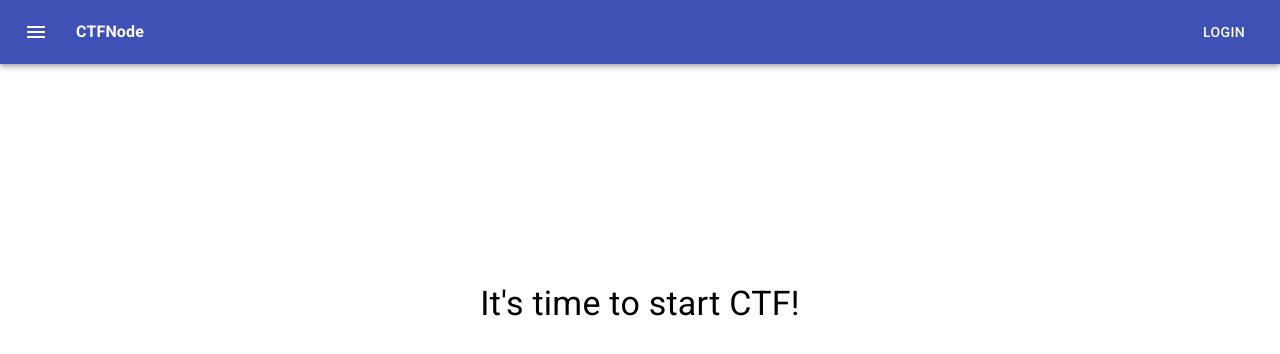
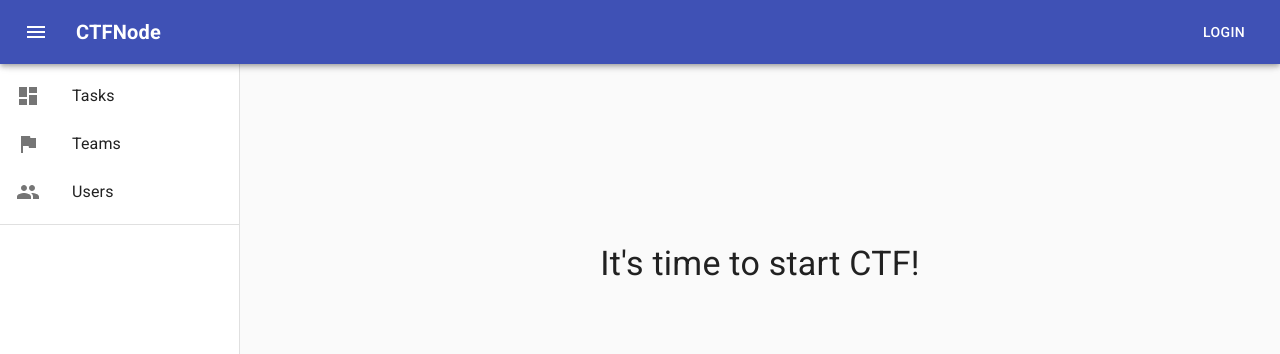
Before and after one commit to kanitelk/CTFNode, a React (Create React App) app in the folder react-app/: page / in a window 1280 px wide. Shown: the top 354 px of the page. Built offline with nearby package versions, Linux system fonts and the light colour scheme.

Commit message:
basic sidebar

```diff
--- a/react-app/src/components/App/App.tsx
+++ b/react-app/src/components/App/App.tsx
@@ -8,15 +8,38 @@ import { HomePage } from "../../pages/Home/HomePage";
 import { Header } from "../Layout/Header/Header";
 import { LoginPage } from "../../pages/Login/LoginPage";
 import { RegisterPage } from "../../pages/Login/RegisterPage";
+import { Sidebar } from "../Layout/Sidebar/Sidebar";
+import {
+  createStyles,
+  CssBaseline,
+  makeStyles,
+  Theme,
+} from "@material-ui/core";
+
+const useStyles = makeStyles((theme: Theme) =>
+  createStyles({
+    content: {
+      flexGrow: 1,
+      padding: theme.spacing(3),
+    },
+  })
+);
 
 function App() {
+  const classes = useStyles();
+
   return (
-    <div className="App" style={{ height: "100%" }}>
+    <div className="App" style={{ height: "100%", display: "flex" }}>
+      <CssBaseline />
       <Router>
         <Header />
-        <Route path="/" exact component={HomePage} />
-        <Route path="/login" exact component={LoginPage} />
-        <Route path="/register" exact component={RegisterPage} />
+        <Sidebar />
+        <main className={classes.content}>
+          <Route path="/" exact component={HomePage} />
+          <Route path="/login" exact component={LoginPage} />
+          <Route path="/register" exact component={RegisterPage} />
+          <Route path="/tasks" exact component={RegisterPage} />
+        </main>
       </Router>
     </div>
   );
--- a/react-app/src/components/Layout/Header/Header.tsx
+++ b/react-app/src/components/Layout/Header/Header.tsx
@@ -5,6 +5,7 @@ import {
   makeStyles,
   Theme,
   Toolbar,
+  Tooltip,
   Typography,
 } from "@material-ui/core";
 import AppBar from "@material-ui/core/AppBar/AppBar";
@@ -22,15 +23,24 @@ const useStyles = makeStyles((theme: Theme) =>
     root: {
       flexGrow: 1,
     },
+    appBar: {
+      zIndex: theme.zIndex.drawer + 1,
+    },
     menuButton: {
       marginRight: theme.spacing(2),
     },
     title: {
-      flexGrow: 1,
       cursor: "pointer",
       textDecoration: "none",
       color: "#fff",
       fontWeight: 600,
+      fontSize: '1.25rem',
+      flexGrow: 1,
+    },
+    menu: {
+      flexGrow: 1,
+      marginLeft: theme.spacing(2),
+      marginTop: "3px",
     },
   })
 );
@@ -47,7 +57,7 @@ const Header: React.FC = () => {
   };
 
   return (
-    <AppBar position="static">
+    <AppBar className={classes.appBar} position="fixed">
       <Toolbar>
         <IconButton
           edge="start"
@@ -62,10 +72,14 @@ const Header: React.FC = () => {
         </Typography>
         {auth.isAuth ? (
           <>
-            <Button component={Link} to="/profile" color="inherit">
-              {auth.user?.login}
-            </Button>
-            <ExitToAppIcon onClick={logoutHandler} />
+            <Tooltip title="Profile">
+              <Button component={Link} to="/profile" color="inherit">
+                {auth.user?.login}
+              </Button>
+            </Tooltip>
+            <Tooltip title="Logout">
+              <ExitToAppIcon onClick={logoutHandler} />
+            </Tooltip>
           </>
         ) : (
           <Button component={Link} to="/login" color="inherit">
--- /dev/null
+++ b/react-app/src/components/Layout/Sidebar/Sidebar.tsx
@@ -0,0 +1,86 @@
+import Divider from "@material-ui/core/Divider";
+import Drawer from "@material-ui/core/Drawer";
+import List from "@material-ui/core/List";
+import ListItem from "@material-ui/core/ListItem";
+import ListItemIcon from "@material-ui/core/ListItemIcon";
+import ListItemText from "@material-ui/core/ListItemText";
+import { createStyles, makeStyles, Theme } from "@material-ui/core/styles";
+import Toolbar from "@material-ui/core/Toolbar";
+import DashboardIcon from "@material-ui/icons/Dashboard";
+import GroupIcon from "@material-ui/icons/Group";
+import FlagIcon from "@material-ui/icons/Flag";
+import React, { useState } from "react";
+import { Link } from "react-router-dom";
+
+const drawerWidth = 240;
+
+const useStyles = makeStyles((theme: Theme) =>
+  createStyles({
+    root: {
+      display: "flex",
+    },
+    drawer: {
+      width: drawerWidth,
+      flexShrink: 0,
+    },
+    drawerPaper: {
+      width: drawerWidth,
+    },
+    drawerContainer: {
+      overflow: "auto",
+    },
+    content: {
+      flexGrow: 1,
+      padding: theme.spacing(3),
+    },
+  })
+);
+
+export const Sidebar = () => {
+  const classes = useStyles();
+  const [open, setOpen] = useState(false);
+
+  const handleDrawerOpen = () => {
+    setOpen(true);
+  };
+
+  const handleDrawerClose = () => {
+    setOpen(false);
+  };
+
+  return (
+    <Drawer
+      className={classes.drawer}
+      variant="permanent"
+      open={open}
+      classes={{
+        paper: classes.drawerPaper,
+      }}
+    >
+      <Toolbar />
+      <div className={classes.drawerContainer}>
+        <List>
+          <ListItem button component={Link} to="/tasks">
+            <ListItemIcon>
+              <DashboardIcon />
+            </ListItemIcon>
+            <ListItemText primary={"Tasks"} />
+          </ListItem>
+          <ListItem button component={Link} to="/teams">
+            <ListItemIcon>
+              <FlagIcon />
+            </ListItemIcon>
+            <ListItemText primary={"Teams"} />
+          </ListItem>
+          <ListItem button component={Link} to="/users">
+            <ListItemIcon>
+              <GroupIcon />
+            </ListItemIcon>
+            <ListItemText primary={"Users"} />
+          </ListItem>
+        </List>
+        <Divider />
+      </div>
+    </Drawer>
+  );
+};
```
